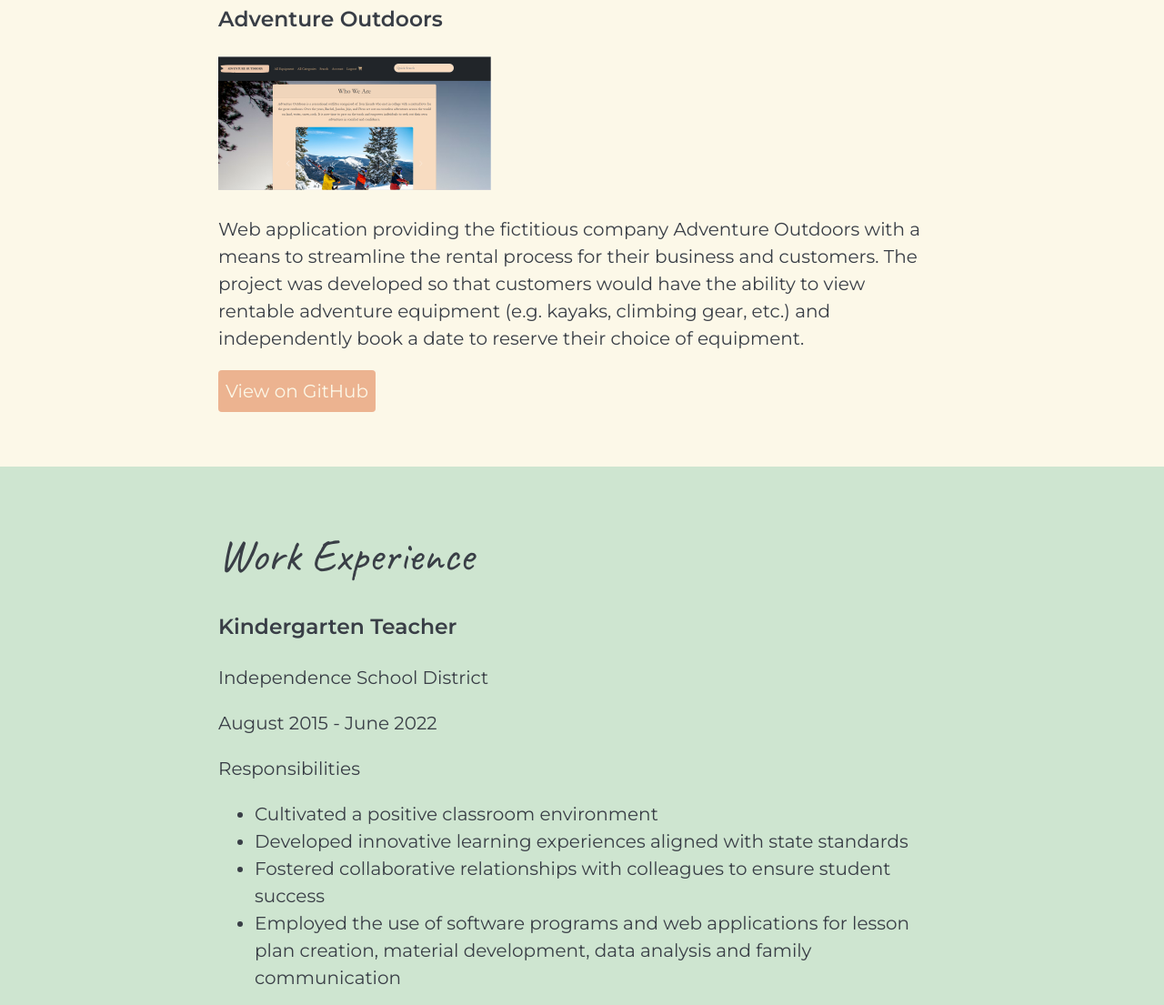
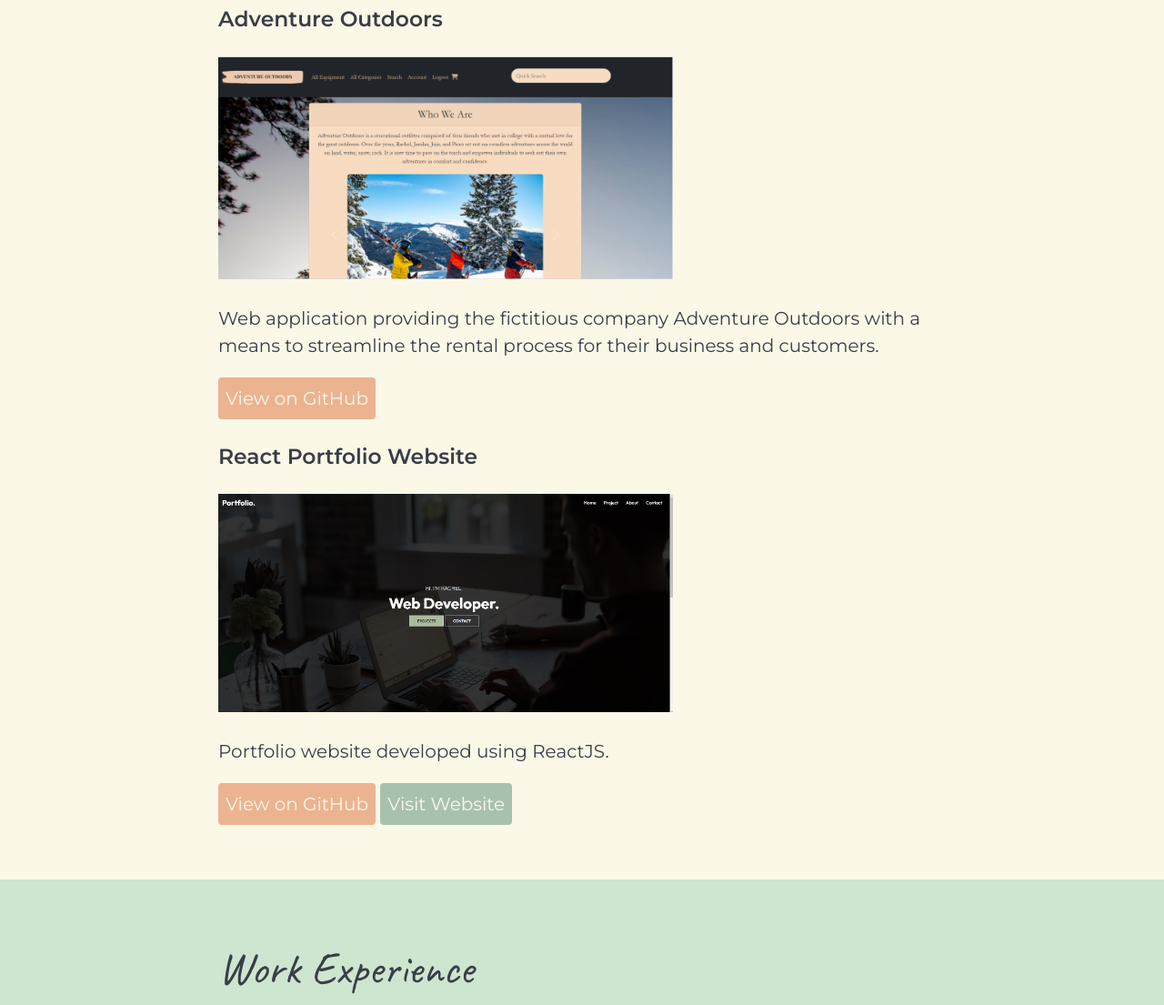
Before and after one commit to r-scott25/css-portfolio, a website: page index.html in a window 1280 px wide. Shown: the part 640-1745 px from the top of the page at 91% size. Drawn offline with Linux system fonts and the light colour scheme.

Commit message:
added second project

```diff
--- a/css/styles.css
+++ b/css/styles.css
@@ -22,7 +22,7 @@ body {
     line-height: 1.5;
 }
 img {
-    width: 300px;
+    width: 500px;
 }
 a {
     color: #665A48;
@@ -77,6 +77,14 @@ header {
     background:rgba(236, 179, 144, 80%);
 }
 
+.projects .btn-web {
+    color: #FCF8E8;
+    background: rgba(148, 180, 159, .8);
+    padding: 8px;
+    border-radius: 4px;
+    display: inline-block;
+}
+
 /* Work Experience
 ----------------------------------- */
 .work-experience {
--- a/index.html
+++ b/index.html
@@ -23,17 +23,28 @@
       </header>
 
       <!-- ********************  PROJECTS / PORTFOLIO  ********************* -->
+
       <section class="projects">
         <div class="content-wrap">
           <h2>Featured Projects</h2>
           <!-- <p>Optional paragraph for the Projects summary. Delete if not being used.</p> -->
 
           <!-- Copy the whole <section> block to add more projects. -->
+
+          <!------ Project 1 ------>
           <section>
             <h3>Adventure Outdoors</h3>
             <img src="/images/AOHomeResize.png" alt="Adventure Outdoors Home Page">
-            <p>Web application providing the fictitious company Adventure Outdoors with a means to streamline the rental process for their business and customers. The project was developed so that customers would have the ability to view rentable adventure equipment (e.g. kayaks, climbing gear, etc.) and independently book a date to reserve their choice of equipment.</p>
+            <p>Web application providing the fictitious company Adventure Outdoors with a means to streamline the rental process for their business and customers.</p>
             <a class="btn" href="https://github.com/r-scott25/AdventureOutdoors" target="_blank">View on GitHub</a>
+          </section>
+          <!------ Project 2 ------>
+          <section>
+            <h3>React Portfolio Website</h3>
+            <img src="/images/react-portfolio-screenshot.png" alt="Adventure Outdoors Home Page">
+            <p>Portfolio website developed using ReactJS.</p>
+            <a class="btn" href="https://github.com/r-scott25/rscott-portfolio" target="_blank">View on GitHub</a>
+            <a class="btn-web" href="https://rscott-portfolio-hibhfb7nv-r-scott25.vercel.app/" target="_blank">Visit Website</a>
           </section>
         <!-- End of Project block. -->
       </div>
```
Also changed, not shown: images/react-portfolio-screenshot.png (added).
